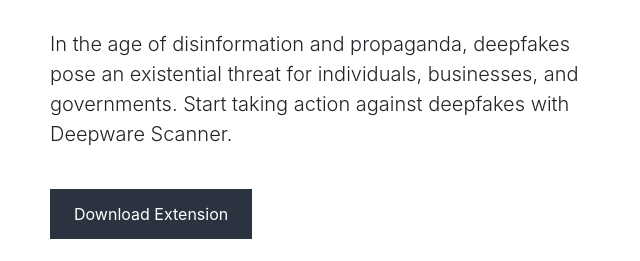
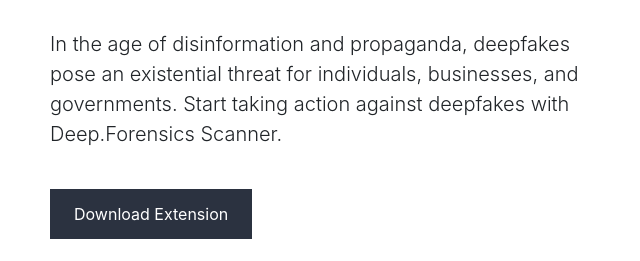
Before and after one commit to TeraSurror/Deep.Forensics, a plain HTML site: page index.html in a window 1280 px wide. Shown: the part 189-450 px from the top of the page, 35-675 px from the left. Drawn offline with nearby package versions, Linux system fonts and the light colour scheme.

Commit message:
Kaafi Commit1

```diff
--- a/index.html
+++ b/index.html
@@ -36,7 +36,7 @@
                 <h1 class="display-4">Detect Deepfakes</h1>
                 <br>
                 <p class="lead">In the age of disinformation and propaganda, deepfakes pose an existential threat for
-                    individuals, businesses, and governments. Start taking action against deepfakes with Deepware
+                    individuals, businesses, and governments. Start taking action against deepfakes with Deep.Forensics
                     Scanner.</p>
                     <br>
                 <button class="btn-custom">Download Extension</button>
```
